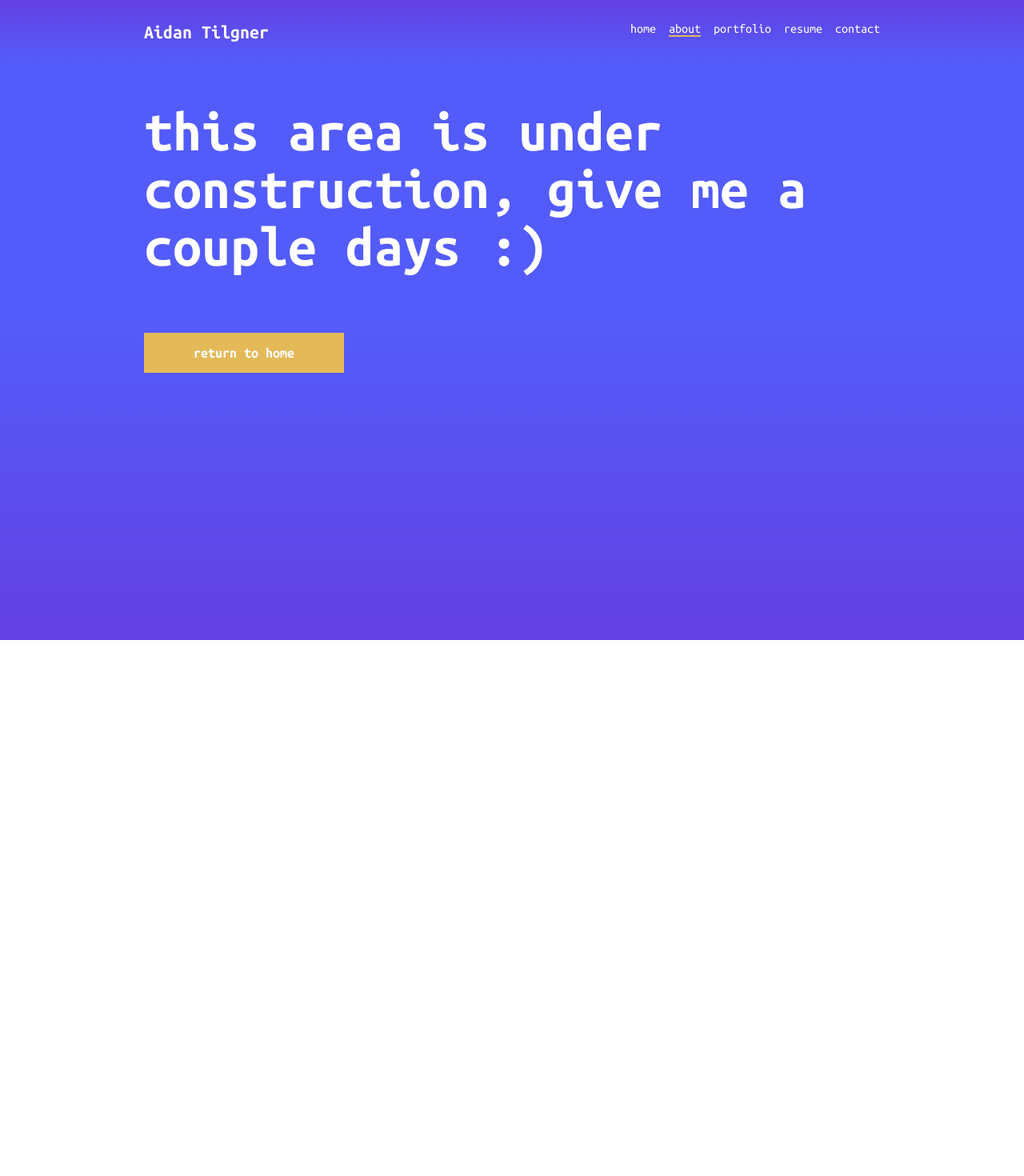
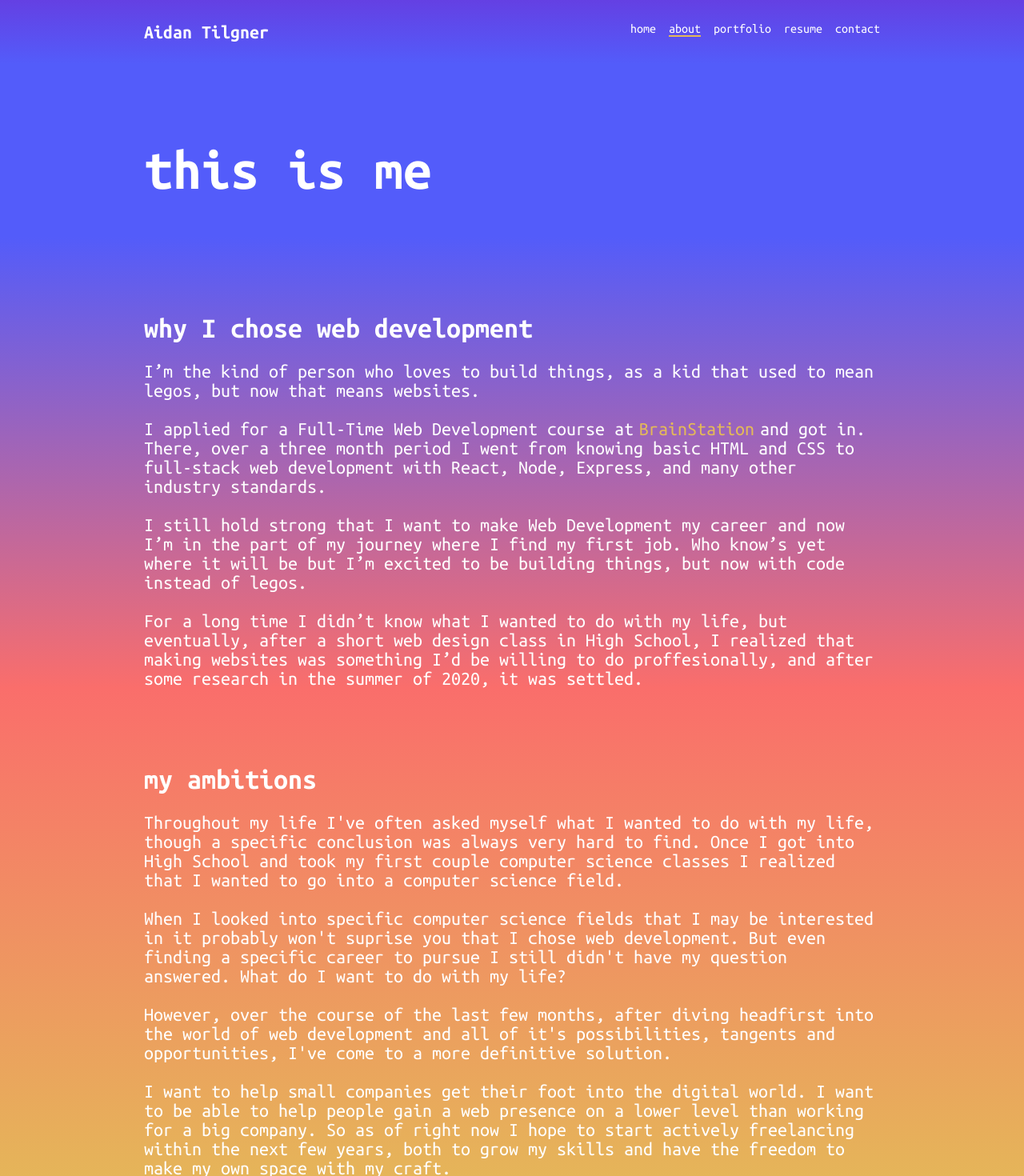
Before and after one commit to AidanTilgner/portfolio-client, a React (Create React App) app: page /about in a window 1280 px wide. Shown: the top 1470 px of the page at 80% size. Before the commit the page ends 800 px from the top, so only its background shows below. Built offline with nearby package versions, Linux system fonts and the light colour scheme.

Commit message:
about page added

```diff
--- a/src/pages/About/About.jsx
+++ b/src/pages/About/About.jsx
@@ -4,24 +4,79 @@ import { Link } from 'react-router-dom';
 
 //components
 import Navbar from "../../components/Navbar/Navbar";
+import Footer from "../../components/Footer/Footer";
 
 //files
 import "./About.scss"
 
 function About() {
     return (
-        <div>
-            <div className="aboutPage">
+        <div className="aboutPage">
             <Navbar active="about"/>
             <h1 className="aboutPage__tagline">
-                this area is under construction, give me a couple days :)
+                this is me
             </h1>
-            <Link to="/home">
-                    <button className="aboutPage__button-filled">
-                        return to home
-                    </button>
-            </Link>
-        </div>
+            <div className="aboutPage__section" id="why-I-chose">
+                <h2 className="aboutPage__subheader">
+                    why I chose web development
+                </h2>
+                <p className="aboutPage__paragraph">
+                    I’m the kind of person who loves to build things,
+                    as a kid that used to mean legos, but now that means
+                    websites.
+                </p>
+                <p className="aboutPage__paragraph">
+                    I applied for a Full-Time Web Development course at
+                    <a href="https://brainstation.io/" target="_blank" className="aboutPage__link">
+                        BrainStation
+                    </a>
+                    and got in. There, over a three month period I went from knowing
+                    basic HTML and CSS to full-stack web development with React,
+                    Node, Express, and many other industry standards.
+                </p>
+                <p className="aboutPage__paragraph">
+                    I still hold strong that I want to make Web Development my career
+                    and now I’m in the part of my journey where I find my first job.
+                    Who know’s yet where it will be but I’m excited to be building things,
+                    but now with code instead of legos.
+                </p>
+                <p className="aboutPage__paragraph">
+                    For a long time I didn’t know what I wanted to do with my
+                    life, but eventually, after a short web design class in High School,
+                    I realized that making websites was something I’d be willing to
+                    do proffesionally, and after some research in the summer of 2020, it was settled.
+                </p>
+            </div>
+            <div className="aboutPage__section" id="ambitions">
+                <h2 className="aboutPage__subheader">
+                    my ambitions
+                </h2>
+                <p className="aboutPage__paragraph">
+                    Throughout my life I've often asked myself what I wanted to do with
+                    my life, though a specific conclusion was always very hard to find.
+                    Once I got into High School and took my first couple computer science
+                    classes I realized that I wanted to go into a computer science field.
+                </p>
+                <p className="aboutPage__paragraph">
+                    When I looked into specific computer science fields that I may be
+                    interested in it probably won't suprise you that I chose web development.
+                    But even finding a specific career to pursue I still didn't have my question
+                    answered. What do I want to do with my life?
+                </p>
+                <p className="aboutPage__paragraph">
+                    However, over the course of the last few months, after diving
+                    headfirst into the world of web development and all of it's possibilities,
+                    tangents and opportunities, I've come to a more definitive solution.
+                </p>
+                <p className="aboutPage__paragraph">
+                    I want to help small companies get their foot into the digital world.
+                    I want to be able to help people gain a web presence on a lower level
+                    than working for a big company. So as of right now I hope to start
+                    actively freelancing within the next few years, both to grow my skills
+                    and have the freedom to make my own space with my craft.
+                </p>
+            </div>
+            <Footer/>
         </div>
     )
 }
--- a/src/pages/About/About.scss
+++ b/src/pages/About/About.scss
@@ -3,25 +3,18 @@
 @use '../../partials/variables' as *;
 
 .aboutPage{
-    @include default-padding;
-    padding-block-start: 80px;
-    background-image: linear-gradient($blue, $blue, $purple);
-    height: calc(100vh - 80px);
-
-    @include tablet{
-        height: calc(100vh - 80px);
-    }
-
-    @include desktop{
-        height: calc(100vh - 80px);
-    }
+    margin-top: 80px;
+    background-color: $blue;
 
     &__tagline{
         color: white;
         font-size: 48px;
+        padding-top: 36px;
+        @include default-padding;
 
         @include tablet{
             font-size: 72px;
+            padding-top: 96px
         }
     }
 
@@ -29,4 +22,52 @@
         @include button-filled;
         margin-top: 24px;
     }
+
+    &__section{
+        @include default-padding;
+        margin: 0;
+    }
+
+    &__subheader{
+        color: white;
+        font-size: $mobile-h3;
+        margin: 0;
+        padding-top: 56px;
+
+        @include tablet{
+            font-size: $h3;
+            padding-top: 96px;
+        }
+    }
+
+    &__paragraph{
+        color: white;
+        font-size: $mobile-p;
+        margin: 0;
+        margin-top: 24px;
+
+        @include tablet{
+            font-size: $p;
+        }
+    }
+
+    &__link{
+        color: $honey-mustard;
+        display: inline;
+        text-decoration: none;
+        margin: 7px;
+
+        &:hover{
+            text-decoration: underline;
+        }
+    }
+
+    #why-I-chose{
+        background-image: linear-gradient($blue, $pastel-pink);
+    }
+
+    #ambitions{
+        background-image: linear-gradient($pastel-pink, $honey-mustard);
+        padding-bottom: 36px;
+    }
 }
```
